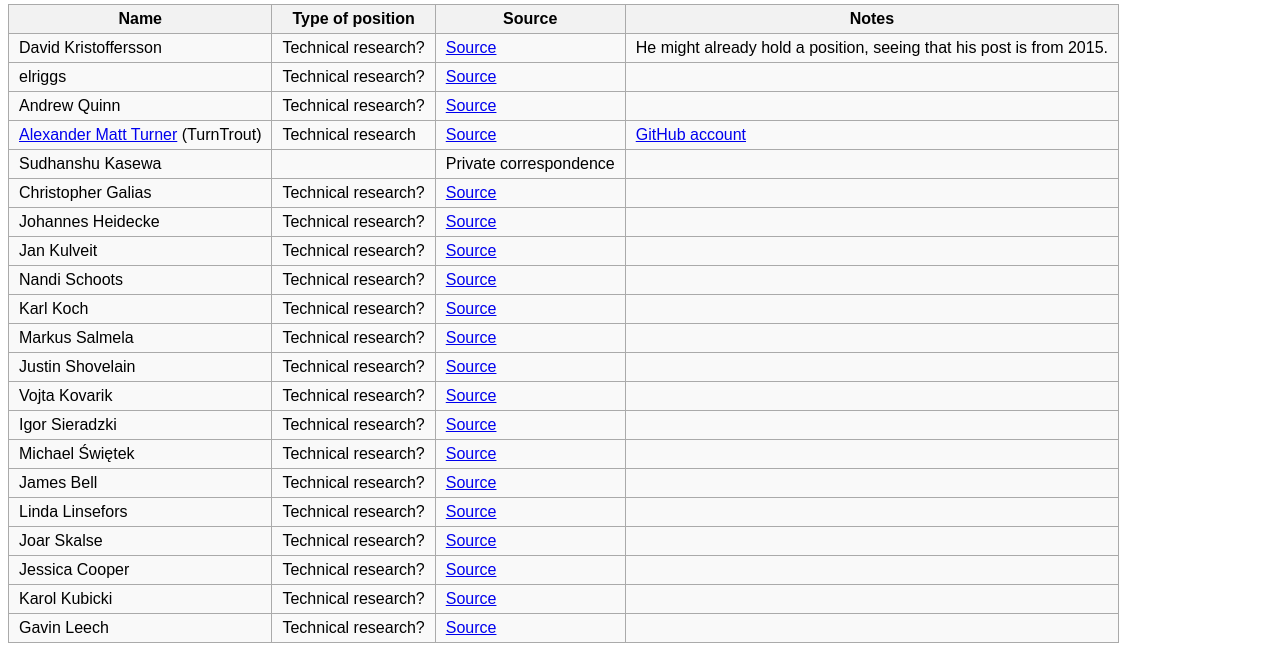
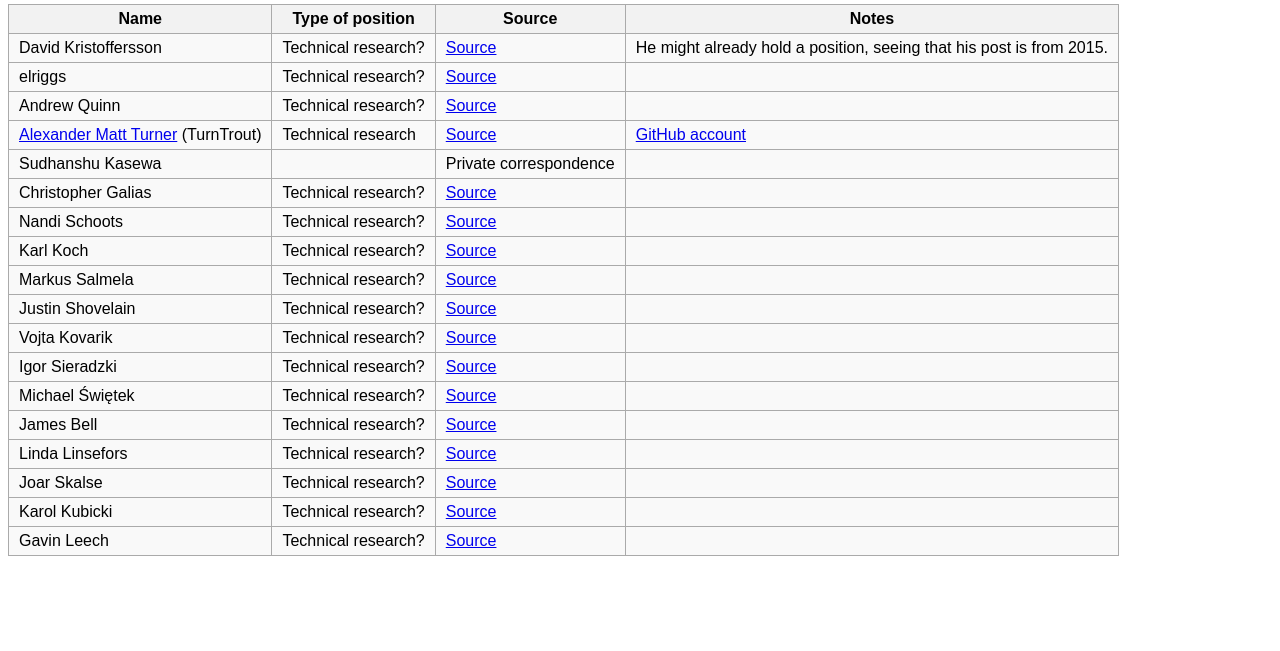
Before and after one commit to dogrecajb/aiwatch, a PHP site: page /upcoming-people/ in a window 1280 px wide. Shown: the part 172-823 px from the top of the page. After the commit the page ends 728 px from the top, so only its background shows below. Run offline with PHP 8.4, Linux system fonts and the light colour scheme; some libraries are stand-ins or nearby versions.

Commit message:
remove AI safety camp people

```diff
--- a/access-portal/upcoming-people/index.php
+++ b/access-portal/upcoming-people/index.php
@@ -76,20 +76,6 @@
       <td></td>
     </tr>
     <tr>
-      <td>Johannes Heidecke</td>
-      <td>Technical research?</td>
-      <td><a href="https://aisafetycamp.com/2018/06/05/aisc-1-research-summaries/">Source</a>
-      </td>
-      <td></td>
-    </tr>
-    <tr>
-      <td>Jan Kulveit</td>
-      <td>Technical research?</td>
-      <td><a href="https://aisafetycamp.com/2018/06/05/aisc-1-research-summaries/">Source</a>
-      </td>
-      <td></td>
-    </tr>
-    <tr>
       <td>Nandi Schoots</td>
       <td>Technical research?</td>
       <td><a href="https://aisafetycamp.com/2018/06/05/aisc-1-research-summaries/">Source</a>
@@ -160,13 +146,6 @@
       <td></td>
     </tr>
     <tr>
-      <td>Jessica Cooper</td>
-      <td>Technical research?</td>
-      <td><a href="https://aisafetycamp.com/2018/06/05/aisc-1-research-summaries/">Source</a>
-      </td>
-      <td></td>
-    </tr>
-    <tr>
       <td>Karol Kubicki</td>
       <td>Technical research?</td>
       <td><a href="https://aisafetycamp.com/2018/06/05/aisc-1-research-summaries/">Source</a>
```
